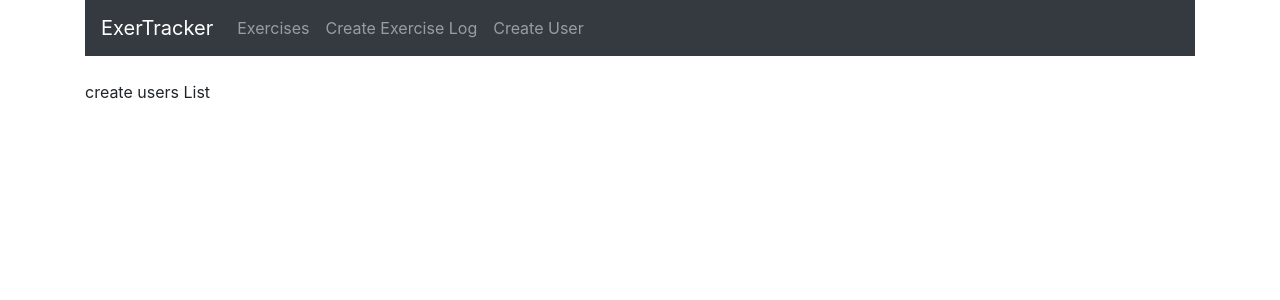
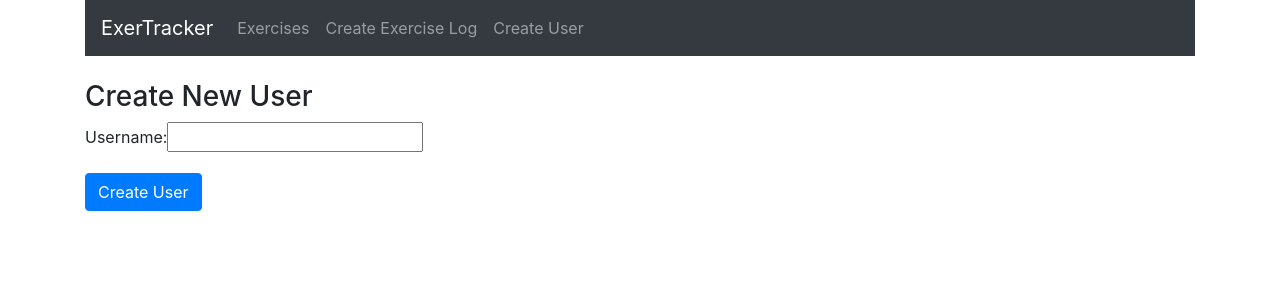
Before and after one commit to Hsien-HsiuLiao/mern-exercise-tracker, a React (Create React App) app: page /user in a window 1280 px wide. Shown: the top 300 px of the page. Built offline with nearby package versions, Linux system fonts and the light colour scheme; the HTML template or start-up script is replaced by a standard one.

Commit message:
update create user component

```diff
--- a/src/components/create-user.component.js
+++ b/src/components/create-user.component.js
@@ -38,7 +38,21 @@
     render() {
         return (
             <div>
-                create users List
+                <h3>Create New User</h3>
+                <form onSubmit={this.onSubmit}>
+                    <div className="form-group">
+                        <label>Username: </label>
+                        <input type="text"
+                            required
+                            className="form=control"
+                            value={this.state.username}
+                            onChange={this.onChangeUsername}
+                            />
+                    </div>
+                    <div className="form-group">
+                        <input type="submit" value="Create User" className="btn btn-primary" />
+                    </div>
+                </form>
             </div>
         )
     }
```
